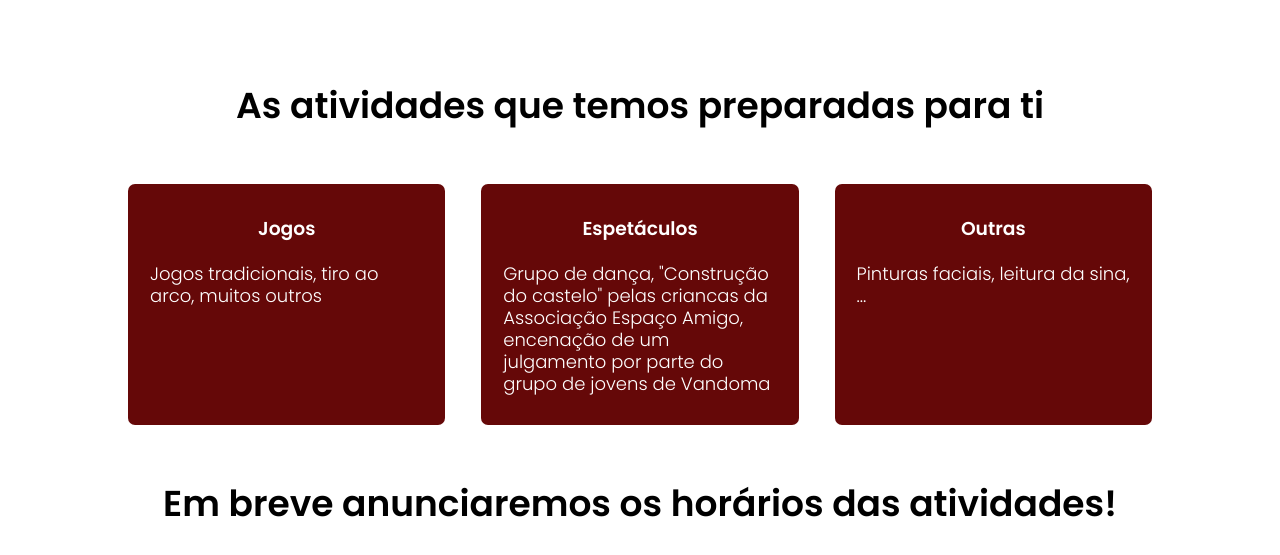
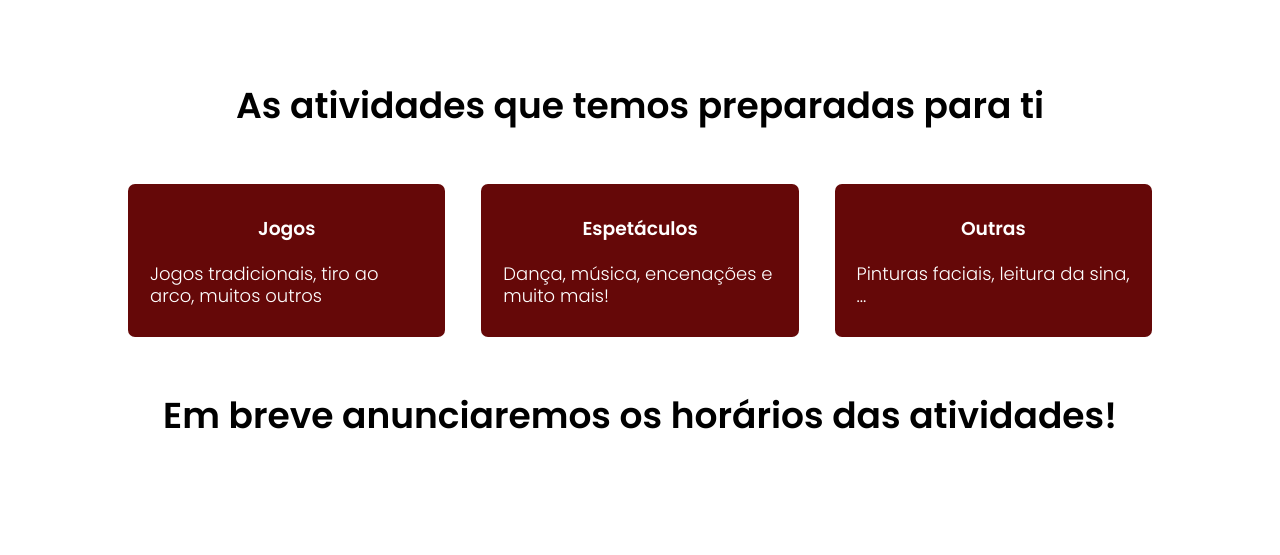
Before and after one commit to claudiairgomes/feiramedievalvandoma, a plain HTML site: page atividades.html in a window 1280 px wide. Shown: the part 822-1377 px from the top of the page. After the commit the page ends 1325 px from the top, so only its background shows below. Drawn offline with Linux system fonts and the light colour scheme.

Commit message:
Update atividades.html

```diff
--- a/atividades.html
+++ b/atividades.html
@@ -42,7 +42,7 @@
             </div>
             <div class="course-col">
                 <h3>Espetáculos</h3>
-                <p>Grupo de dança, "Construção do castelo" pelas criancas da Associação Espaço Amigo, encenação de um julgamento por parte do grupo de jovens de Vandoma</p>
+                <p>Dança, música, encenações e muito mais!</p>
             </div>
             <div class="course-col">
                 <h3>Outras</h3>
```
